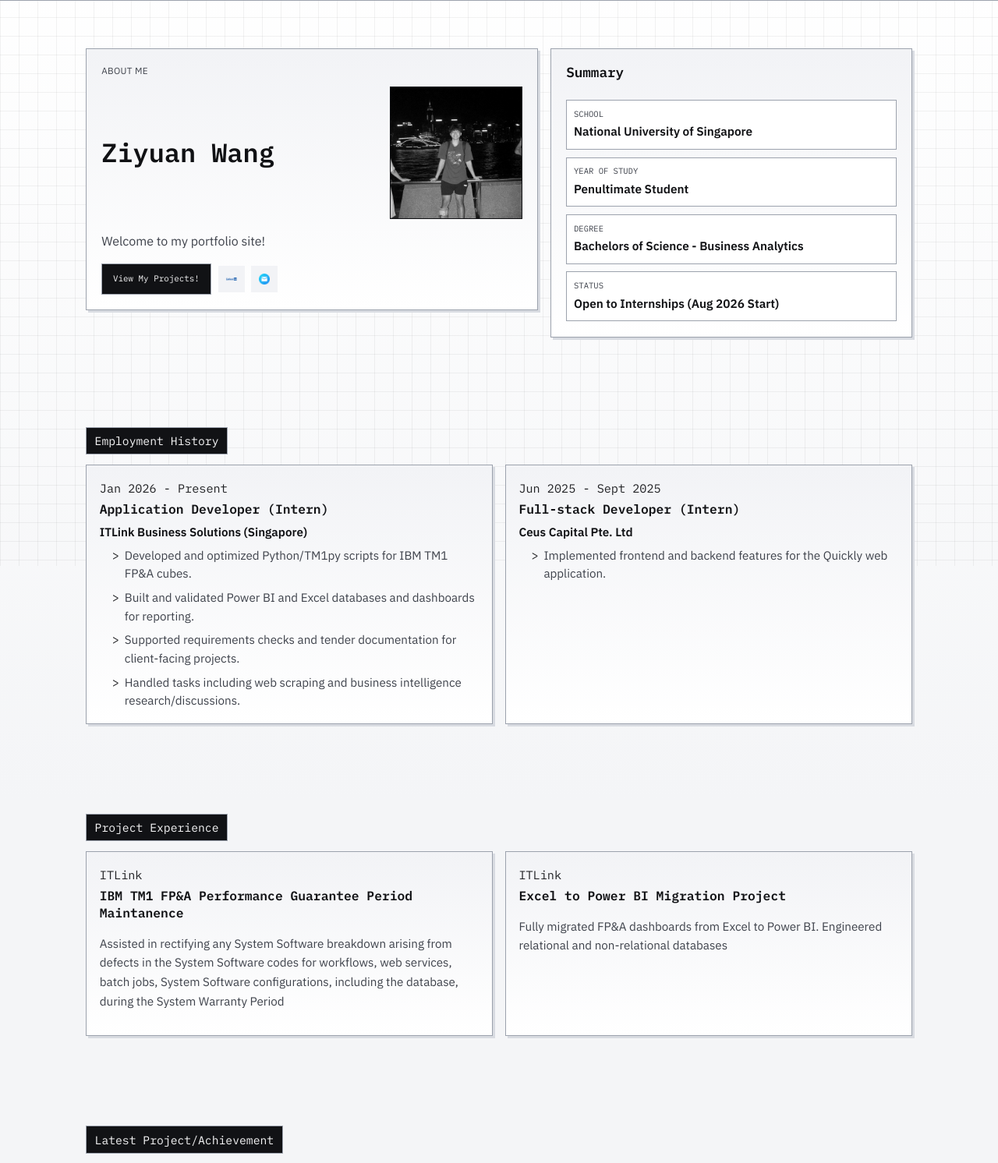
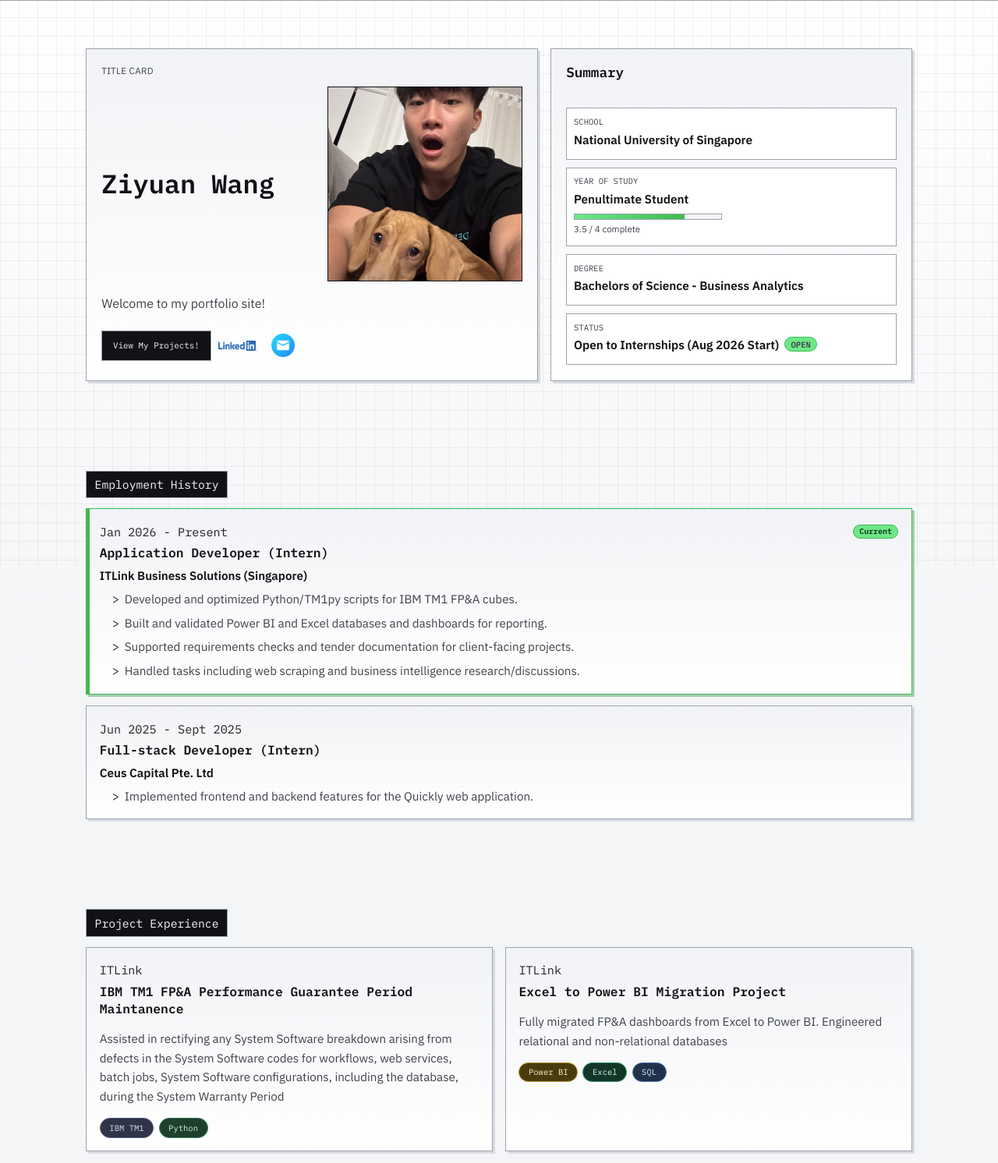
Before and after one commit to ziiiyuann/ziyuan_website, a plain HTML site: page index.html in a window 1280 px wide. Shown: the part 74-1566 px from the top of the page at 78% size. Drawn offline with Linux system fonts and the light colour scheme.

Commit message:
update to design

```diff
--- a/index.html
+++ b/index.html
@@ -21,8 +21,6 @@
         <a href="#about">About</a>
         <a href="#experience">Experience</a>
         <a href="#projects">Projects</a>
-        <a href="#skills">Skills</a>
-        <a href="#tools">Tools</a>
       </nav>
     </div>
   </header>
@@ -31,21 +29,21 @@
     <section class="hero section">
       <div class="container hero-grid">
         <div class="hero-main panel reveal">
-          <p class="eyebrow">About Me</p>
+          <p class="eyebrow">Title Card</p>
           <div class="hero-title-row">
             <h1>Ziyuan Wang</h1>
             <figure class="hero-photo">
-              <img src="assets/images/6127549091983068987.jpg" alt="Portrait of Ziyuan Wang" />
+              <img src="assets/images/6127549091983068996.jpg" alt="Portrait of Ziyuan Wang" />
             </figure>
           </div>
           <p class="lead">Welcome to my portfolio site!</p>
           <div class="hero-actions">
             <a class="btn btn-primary" href="#projects">View My Projects!</a>
             <div class="hero-icon-links">
-              <a class="icon-btn" href="https://www.linkedin.com/in/ziiiyuann/" target="_blank" rel="noopener noreferrer" aria-label="Open LinkedIn profile">
+              <a class="icon-btn-linked" href="https://www.linkedin.com/in/ziiiyuann/" target="_blank" rel="noopener noreferrer" aria-label="Open LinkedIn profile">
                 <img src="assets/images/Linkedin%20Icon.png" alt="" />
               </a>
-              <a class="icon-btn" href="mailto:wzy980907@outlook.com" aria-label="Send email">
+              <a class="icon-btn-email" href="mailto:wzy980907@outlook.com" aria-label="Send email">
                 <img src="assets/images/Email-Icon.png" alt="" />
               </a>
             </div>
@@ -56,9 +54,19 @@
           <h2>Summary</h2>
           <ul class="stat-list">
             <li><span>School</span><strong>National University of Singapore</strong></li>
-            <li><span>Year of Study</span><strong>Penultimate Student</strong></li>
+            <li>
+              <span>Year of Study</span>
+              <strong>Penultimate Student</strong>
+              <div class="study-progress" role="img" aria-label="Year of study progress: 3 out of 4">
+                <span class="study-progress-fill"></span>
+              </div>
+              <small class="study-progress-label">3.5 / 4 complete</small>
+            </li>
             <li><span>Degree</span><strong>Bachelors of Science - Business Analytics</strong></li>
-            <li><span>Status</span><strong>Open to Internships (Aug 2026 Start)</strong></li>
+            <li>
+              <span>Status</span>
+              <strong class="status-line">Open to Internships (Aug 2026 Start) <span class="status-pill">Open</span></strong>
+            </li>
           </ul>
         </aside>
       </div>
@@ -69,9 +77,12 @@
     <section id="experience" class="section">
       <div class="container">
         <div class="title-chip">Employment History</div>
-        <div class="card-grid">
-          <article class="pixel-card reveal">
-            <p class="card-meta">Jan 2026 - Present</p>
+        <div class="experience-list">
+          <article class="pixel-card reveal job-card current-role">
+            <div class="job-head">
+              <p class="card-meta">Jan 2026 - Present</p>
+              <span class="current-badge">Current</span>
+            </div>
             <h3>Application Developer (Intern)</h3>
             <p class="card-sub">ITLink Business Solutions (Singapore)</p>
             <ul class="impact-list">
@@ -81,8 +92,10 @@
               <li>Handled tasks including web scraping and business intelligence research/discussions.</li>
             </ul>
           </article>
-          <article class="pixel-card reveal">
-            <p class="card-meta">Jun 2025 - Sept 2025</p>
+          <article class="pixel-card reveal job-card">
+            <div class="job-head">
+              <p class="card-meta">Jun 2025 - Sept 2025</p>
+            </div>
             <h3>Full-stack Developer (Intern)</h3>
             <p class="card-sub">Ceus Capital Pte. Ltd</p>
             <ul class="impact-list">
@@ -103,11 +116,20 @@
             <p>  Assisted in rectifying any System Software breakdown arising from defects in the System Software
             codes for workflows, web services, batch jobs, System Software configurations, including the database,
             during the System Warranty Period</p>
+            <div class="project-tags">
+              <span class="tag tag-tm1">IBM TM1</span>
+              <span class="tag tag-python">Python</span>
+            </div>
           </article>
           <article class="pixel-card reveal">
             <p class="card-meta">ITLink</p>
             <h3>Excel to Power BI Migration Project</h3>
             <p> Fully migrated FP&A dashboards from Excel to Power BI. Engineered relational and non-relational databases </p>
+            <div class="project-tags">
+              <span class="tag tag-powerbi">Power BI</span>
+              <span class="tag tag-excel">Excel</span>
+              <span class="tag tag-sql">SQL</span>
+            </div>
           </article>
         </div>
       </div>
@@ -122,25 +144,6 @@
       </div>
     </section>
 
-    <section id="skills" class="section">
-      <div class="container">
-        <div class="title-chip">Programming Languages</div>
-        <ul class="skill-list reveal">
-          <li>Python</li><li>R</li><li>SQL</li><li>Java</li>
-          <li>HTML&CSS</li><li>TypeScript</li>
-        </ul>
-      </div>
-    </section>
-
-    <section id="tools" class="section">
-      <div class="container">
-        <div class="title-chip">Tools & Technologies</div>
-        <ul class="skill-list reveal">
-          <li>Power BI</li><li>IBM TM1</li><li>Tableau</li><li>Git</li><li>Vim</li><li>React</li><li>Matomo</li>
-        </ul>
-      </div>
-    </section>
-
   </main>
 
   <footer class="site-footer">
--- a/styles.css
+++ b/styles.css
@@ -160,7 +160,12 @@
   display: grid;
   gap: 1rem;
   grid-template-columns: 1.25fr 1fr;
-  align-items: start;
+  align-items: stretch;
+}
+
+.hero-main,
+.hero-side {
+  height: 100%;
 }
 
 .hero-side {
@@ -177,7 +182,7 @@
 
 .hero-photo {
   margin: 0;
-  width: clamp(130px, 20vw, 170px);
+  width: clamp(250px, 20vw, 170px);
   aspect-ratio: 1 / 1;
   overflow: hidden;
   border: 1px solid var(--line);
@@ -190,7 +195,6 @@
   width: 100%;
   height: 100%;
   object-fit: cover;
-  filter: grayscale(100%) contrast(1.03);
   transform: scale(1.01);
 }
 
@@ -288,33 +292,72 @@
   gap: 0.48rem;
 }
 
-.icon-btn {
-  width: 34px;
-  height: 34px;
+.icon-btn-email {
+  width: 50px;
+  height: 50px;
   display: inline-flex;
   align-items: center;
   justify-content: center;
   border: none;
-  background: var(--panel-alt);
+  background: transparent;
   box-shadow: none;
-  transition: transform 140ms ease, box-shadow 140ms ease, background-color 140ms ease;
+  transition: transform 140ms ease;
 }
 
-.icon-btn:hover {
-  background: var(--panel);
-  box-shadow: inset 0 0 0 999px rgba(255, 255, 255, 0.06);
+.icon-btn-linked {
+  width: 50px;
+  height: 50px;
+  display: inline-flex;
+  align-items: center;
+  justify-content: center;
+  border: none;
+  background: transparent;
+  box-shadow: none;
+  transition: transform 140ms ease;
+}
+
+.icon-btn-email:hover {
+  background: transparent;
+  box-shadow: none;
   transform: translateY(-1px);
 }
 
-body[data-theme="light"] .icon-btn:hover {
-  box-shadow: inset 0 0 0 999px rgba(0, 0, 0, 0.08);
+.icon-btn-linked:hover {
+  background: transparent;
+  box-shadow: none;
+  transform: translateY(-1px);
 }
 
-.icon-btn img {
-  width: 14px;
-  height: 14px;
+.icon-btn-email img {
+  width: 30px;
+  height: 30px;
   object-fit: contain;
   display: block;
+  transition: filter 140ms ease;
+}
+
+.icon-btn-linked img {
+  width: 50px;
+  height: 50px;
+  object-fit: contain;
+  display: block;
+  transition: filter 140ms ease;
+}
+
+.icon-btn-email:hover img {
+  filter: brightness(0.72);
+}
+
+.icon-btn-linked:hover img {
+  filter: brightness(0.72);
+}
+
+body[data-theme="light"] .icon-btn-email:hover img {
+  filter: brightness(0.6);
+}
+
+body[data-theme="light"] .icon-btn-linked:hover img {
+  filter: brightness(0.6);
 }
 
 .stat-list {
@@ -346,10 +389,59 @@
   font-size: 0.96rem;
 }
 
+.status-line {
+  display: inline-flex;
+  align-items: center;
+  gap: 0.45rem;
+  flex-wrap: wrap;
+}
+
+.status-pill {
+  display: inline-block;
+  padding: 0.14rem 0.44rem;
+  font-size: 0.64rem;
+  line-height: 1.2;
+  color: #000000;
+  background: #6ee787;
+  border: 1px solid #3fb950;
+  border-radius: 999px;
+  font-family: "IBM Plex Mono", monospace;
+}
+
+.study-progress {
+  margin-top: 0.34rem;
+  width: 100%;
+  max-width: 190px;
+  height: 8px;
+  border: 1px solid var(--line-soft);
+  background: color-mix(in srgb, var(--panel-alt) 85%, transparent);
+  overflow: hidden;
+}
+
+.study-progress-fill {
+  display: block;
+  width: 75%;
+  height: 100%;
+  background: linear-gradient(90deg, #6ee787 0%, #3fb950 100%);
+}
+
+.study-progress-label {
+  margin-top: 0.2rem;
+  display: block;
+  font-size: 0.72rem;
+  color: var(--muted);
+}
+
 .card-grid {
   display: grid;
   gap: 0.95rem;
   grid-template-columns: repeat(auto-fit, minmax(280px, 1fr));
+}
+
+.experience-list {
+  display: grid;
+  gap: 0.9rem;
+  grid-template-columns: 1fr;
 }
 
 .pixel-card {
@@ -357,6 +449,45 @@
   opacity: 0;
   transform: translateY(10px);
   transition: opacity 280ms ease, transform 280ms ease;
+}
+
+.job-card {
+  position: relative;
+  overflow: hidden;
+}
+
+.job-head {
+  display: flex;
+  align-items: center;
+  justify-content: space-between;
+  gap: 0.7rem;
+}
+
+.current-role {
+  border-color: #3fb950;
+  box-shadow: 3px 3px 0 color-mix(in srgb, #3fb950 35%, var(--shadow));
+}
+
+.current-role::before {
+  content: "";
+  position: absolute;
+  inset: 0 auto 0 0;
+  width: 4px;
+  background: #3fb950;
+}
+
+.current-badge {
+  display: inline-block;
+  padding: 0.16rem 0.46rem;
+  border-radius: 999px;
+  border: 1px solid #3fb950;
+  background: #6ee787;
+  color: #0a2f13;
+  font-size: 0.62rem;
+  line-height: 1.1;
+  font-family: "IBM Plex Mono", monospace;
+  font-weight: 600;
+  white-space: nowrap;
 }
 
 .card-meta {
@@ -417,6 +548,53 @@
   color: var(--text);
   font-family: "IBM Plex Mono", monospace;
   font-size: 0.68rem;
+}
+
+.project-tags {
+  margin-top: 0.6rem;
+  display: flex;
+  flex-wrap: wrap;
+  gap: 0.4rem;
+}
+
+.tag {
+  display: inline-block;
+  padding: 0.3rem 0.72rem;
+  border-radius: 999px;
+  font-family: "IBM Plex Mono", monospace;
+  font-size: 0.66rem;
+  line-height: 1.35;
+  border: 1px solid transparent;
+}
+
+.tag-tm1 {
+  background: #2f3446;
+  color: #d8ddf4;
+  border-color: #50597b;
+}
+
+.tag-python {
+  background: #1f3f2d;
+  color: #ccf2d8;
+  border-color: #2d7a52;
+}
+
+.tag-powerbi {
+  background: #4a3b0f;
+  color: #fff3c1;
+  border-color: #b7952f;
+}
+
+.tag-excel {
+  background: #143628;
+  color: #d2f5e8;
+  border-color: #2f8f66;
+}
+
+.tag-sql {
+  background: #22314a;
+  color: #d8e8ff;
+  border-color: #4d73b8;
 }
 
 .skill-list {
```
Also changed, not shown: assets/images/6127549091983068996.jpg (added).
